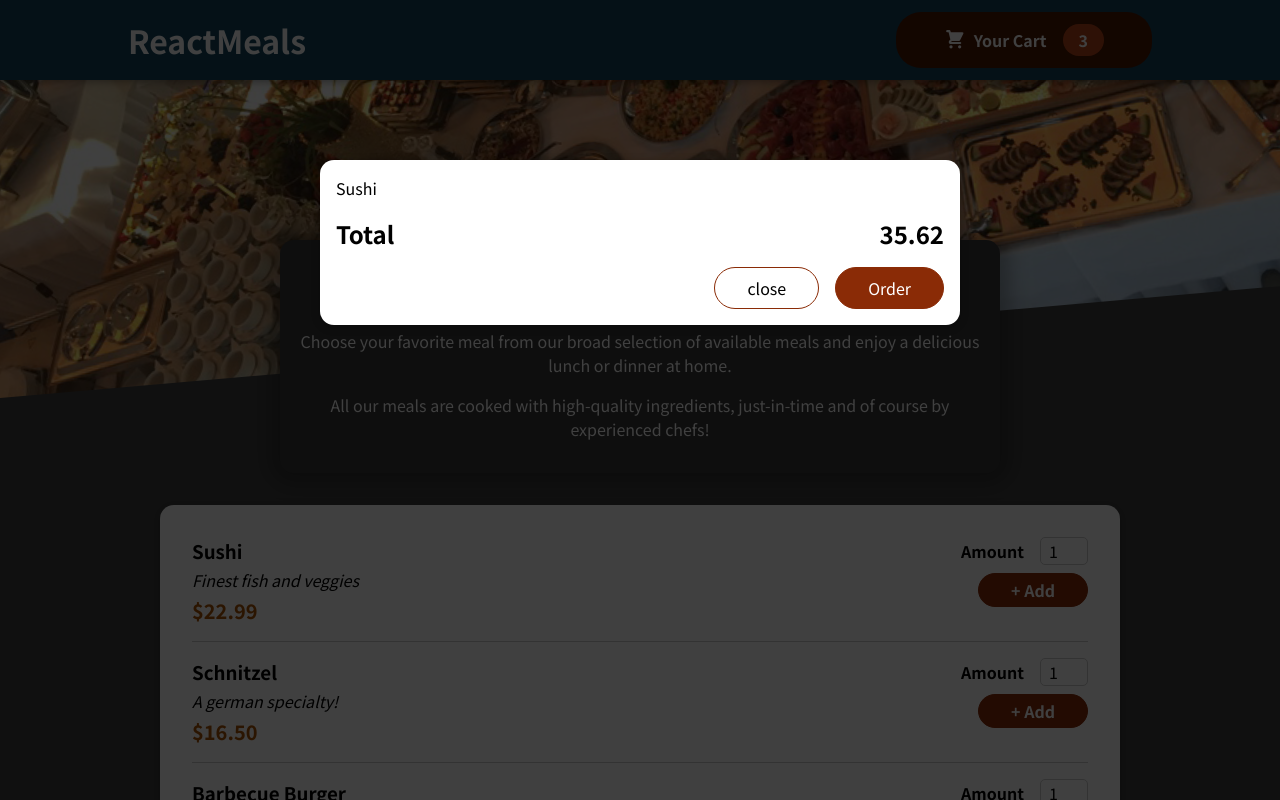
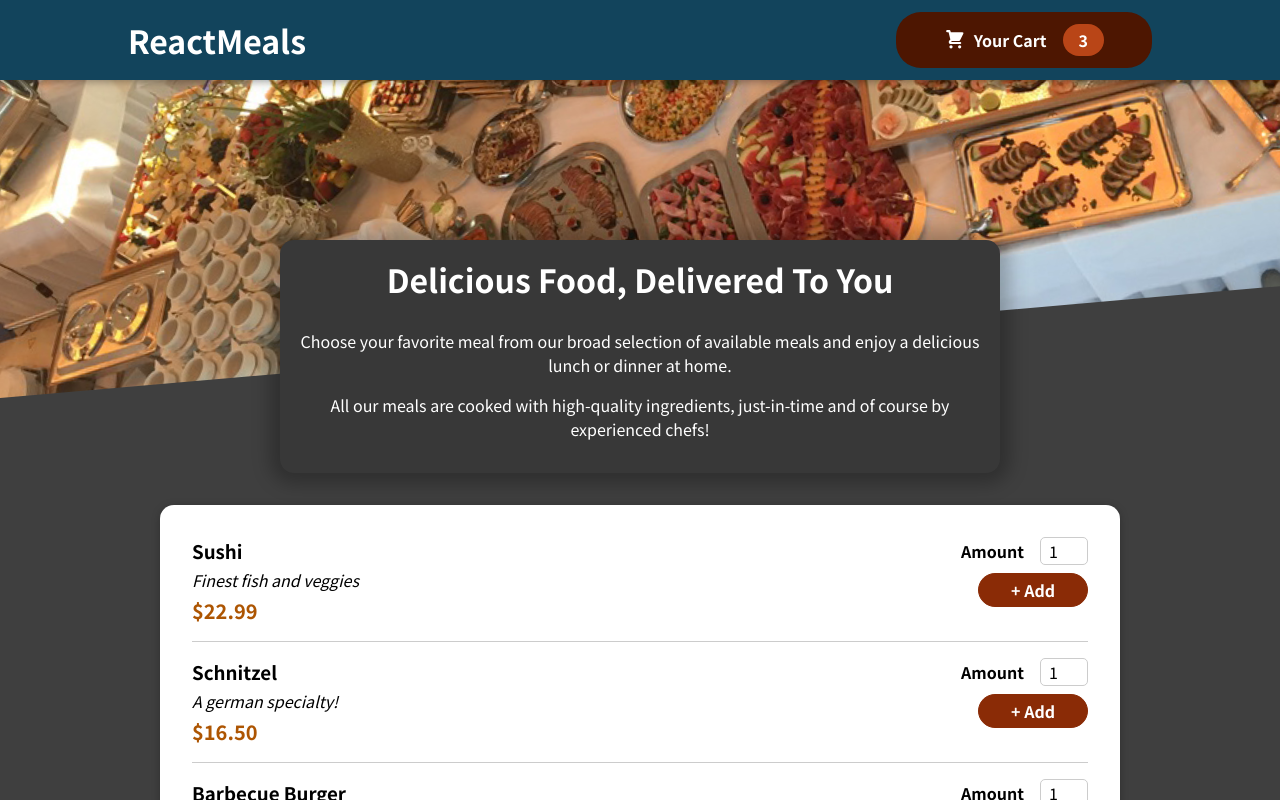
Before and after one commit to WilsonKinyua/react-meals, a React (Create React App) app: page / in a window 1280 px wide. Shown: the top 800 px of the page. Built offline with nearby package versions, Linux system fonts and the light colour scheme.

Commit message:
hiding and displaying modals

```diff
--- a/src/App.js
+++ b/src/App.js
@@ -5,10 +5,18 @@ import Meals from "./components/Meals/Meals";
 
 function App() {
   const [cartIsShown, setCartIsShown] = useState(false);
+
+  const showCartHandler = () => {
+    setCartIsShown(true);
+  };
+
+  const hideCartHandler = () => {
+    setCartIsShown(false);
+  };
   return (
     <Fragment>
-      <Cart />
-      <Header />
+      {cartIsShown && <Cart onHideCart={hideCartHandler} />}
+      <Header onShowCart={showCartHandler} />
       <main>
         <Meals />
       </main>
--- a/src/components/Cart/Cart.js
+++ b/src/components/Cart/Cart.js
@@ -17,14 +17,16 @@ const Cart = (props) => {
     </ul>
   );
   return (
-    <Modal>
+    <Modal onClick={props.onHideCart}>
       {cartItems}
       <div className={classes.total}>
         <span>Total</span>
         <span>35.62</span>
       </div>
       <div className={classes.actions}>
-        <button className={classes["button-alt"]}>close</button>
+        <button onClick={props.onHideCart} className={classes["button-alt"]}>
+          close
+        </button>
         <button className={classes.button}>Order</button>
       </div>
     </Modal>
--- a/src/components/Layout/Header.js
+++ b/src/components/Layout/Header.js
@@ -9,7 +9,7 @@ const Header = (props) => {
     <React.Fragment>
       <header className={classes.header}>
         <h1>ReactMeals</h1>
-        <HeaderCartButton />
+        <HeaderCartButton onClick={props.onShowCart} />
       </header>
       <div className={classes["main-image"]}>
         <img src={mealsImage} alt="" />
--- a/src/components/Layout/HeaderCartButton.js
+++ b/src/components/Layout/HeaderCartButton.js
@@ -3,7 +3,7 @@ import CartIcon from "../Cart/CartIcon";
 
 const HeaderCartButton = (props) => {
   return (
-    <button className={classes.button}>
+    <button onClick={props.onClick} className={classes.button}>
       <span className={classes.icon}>
         <CartIcon />
       </span>
--- a/src/components/UI/Modal.js
+++ b/src/components/UI/Modal.js
@@ -2,8 +2,8 @@ import classes from "./Modal.module.css";
 import { Fragment } from "react";
 import reactDom from "react-dom";
 
-const Backdrop = () => {
-  return <div className={classes.backdrop}></div>;
+const Backdrop = (props) => {
+  return <div onClick={props.onClick} className={classes.backdrop}></div>;
 };
 
 const ModalOverlay = (props) => {
@@ -18,7 +18,7 @@ const overlayId = document.getElementById("overlays");
 const Modal = (props) => {
   return (
     <Fragment>
-      {reactDom.createPortal(<Backdrop />, overlayId)}
+      {reactDom.createPortal(<Backdrop onClick={props.onClick} />, overlayId)}
       {reactDom.createPortal(
         <ModalOverlay>{props.children}</ModalOverlay>,
         overlayId
```
Also changed, not shown: 1 other file (tests, documents, lock files or other folders).
